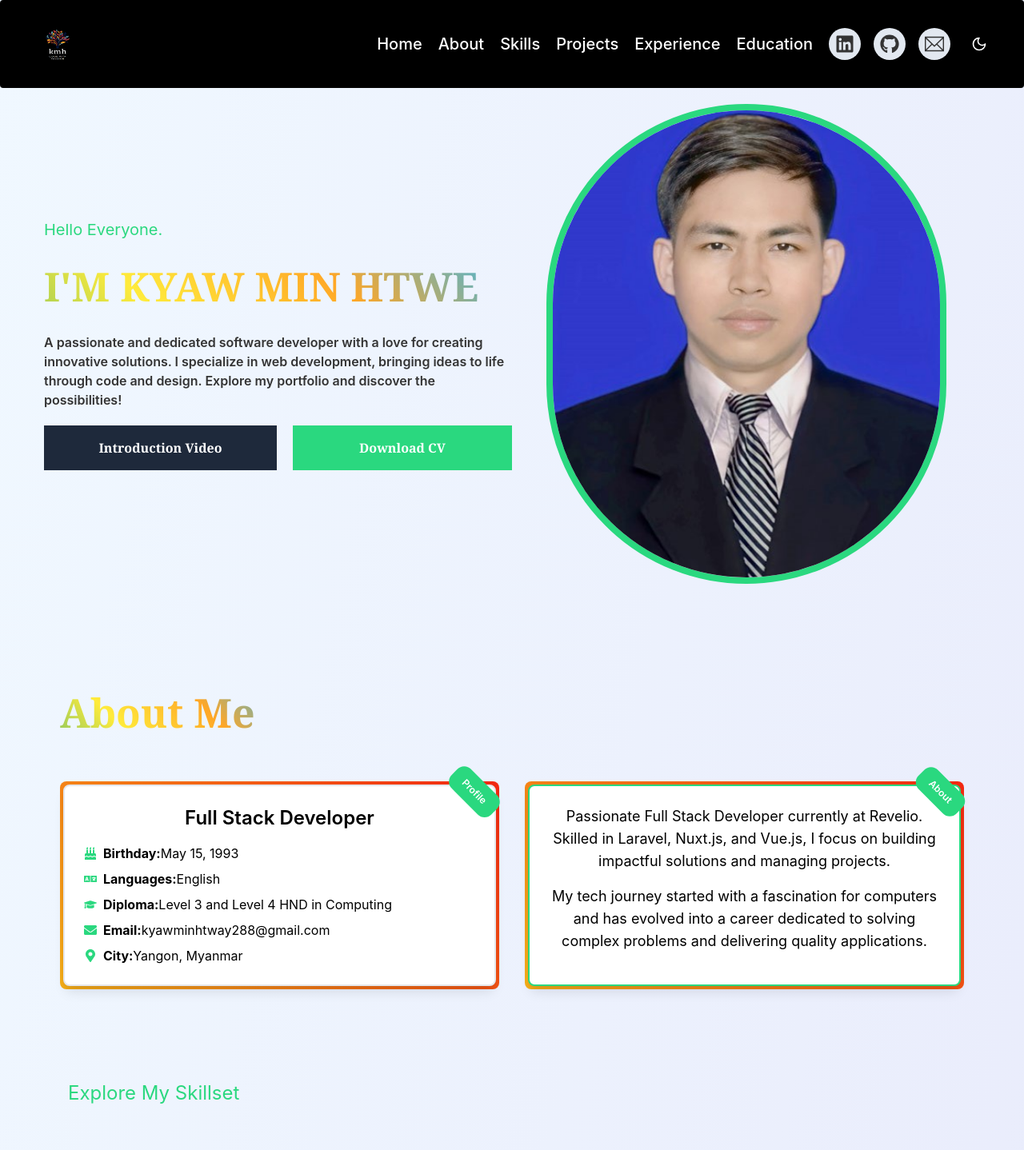
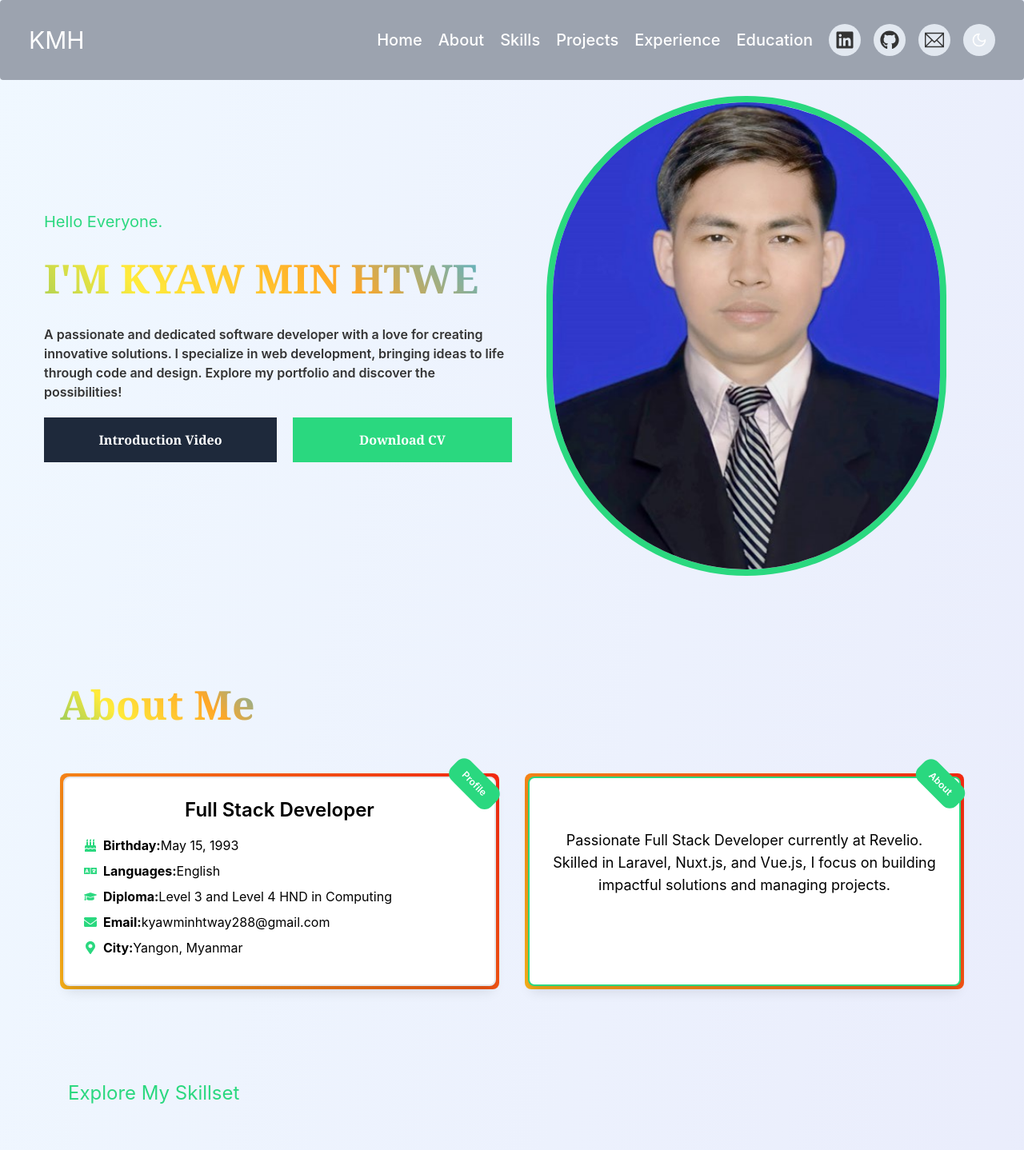
Before and after one commit to kyawminht/portfolio, a React (Create React App) app: page / in a window 1280 px wide. Shown: the top 1438 px of the page at 80% size. Built offline with nearby package versions, Linux system fonts and the light colour scheme.

Commit message:
adjust the responsive

```diff
--- a/public/index.html
+++ b/public/index.html
@@ -2,7 +2,7 @@
 <html lang="en">
   <head>
     <meta charset="utf-8" />
-    <link rel="icon" href="%PUBLIC_URL%/profile.ico" />
+    <link rel="icon" href="./profile.ico" />
     <meta name="viewport" content="width=device-width, initial-scale=1" />
     <meta name="theme-color" content="#000000" />
     <title>Kyaw Min Htwe | Full-Stack Developer Portfolio</title>
@@ -23,7 +23,7 @@
     <meta property="og:type" content="website" />
     <meta property="og:image" content="https://kmh-myan.vercel.app/static/media/pro.0ce4e49bd45c8ca81728.jpg" />
     <link rel="canonical" href="https://kmh-myan.vercel.app/" />
-    <link rel="apple-touch-icon" href="%PUBLIC_URL%/profile.ico" />
+    <link rel="apple-touch-icon" href="./profile.ico" />
 
     <!-- Structured Data -->
     <script type="application/ld+json">
--- a/src/components/About.jsx
+++ b/src/components/About.jsx
@@ -23,7 +23,7 @@ const AboutMe = () => {
           </h4>
         </div>
         <div className="flex flex-col md:flex-row items-center justify-center gap-8">
-          <div className="w-full md:w-1/2 h-[260px]" data-aos="fade-right">
+          <div className="w-full md:w-1/2 h-[270px]" data-aos="fade-right">
             <div className="relative gradient-bg p-1 rounded-lg card-container">
               <div className="bg-white shadow-lg rounded-lg p-6 border-2 card">
                 <div className="badge">
@@ -40,17 +40,14 @@ const AboutMe = () => {
               </div>
             </div>
           </div>
-          <div className="w-full md:w-1/2 h-[260px]" data-aos="fade-left">
+          <div className="w-full md:w-1/2 h-[270px]" >
             <div className="relative gradient-bg p-1 rounded-lg card-container">
               <div className="bg-white shadow-lg rounded-lg p-6 border-2 border-primary card">
                 <div className="badge">
                   About
                 </div>
-                <p className="text-lg mb-4">
+                <p className="text-lg mb-4 py-10">
                   Passionate Full Stack Developer currently at Revelio. Skilled in Laravel, Nuxt.js, and Vue.js, I focus on building impactful solutions and managing projects.
-                </p>
-                <p className="text-lg">
-                  My tech journey started with a fascination for computers and has evolved into a career dedicated to solving complex problems and delivering quality applications.
                 </p>
               </div>
             </div>
--- a/src/components/Nav.jsx
+++ b/src/components/Nav.jsx
@@ -50,10 +50,10 @@ const Nav = () => {
   }, []);
 
   return (
-    <Navbar rounded className={`z-10 rounded md:w-[1170px] xl:w-full ${isSticky ? 'bg-black sticky top-0 shadow-md' : 'bg-black'}`}>
+    <Navbar rounded className={`z-10 rounded md:w-[1170px] xl:w-full ${isSticky ? 'bg-gray-400 sticky top-0 shadow-md' : 'bg-gray-400'}`}>
       <NavbarBrand>
         <span className="self-center whitespace-nowrap text-xl text-white">
-          <img src={Logo} className='w-[70px] h-[50px] rounded-full' alt="" />
+          <p className='text-3xl rounded-full text-white' >KMH</p>
         </span>
       </NavbarBrand>
 
@@ -66,7 +66,7 @@ const Nav = () => {
             smooth={true}
             offset={-70}
             duration={500}
-            className="text-xl text-white cursor-pointer"
+            className="text-xl text-white cursor-pointer text-left"
             activeClass="active"
             spy={true}
             onClick={() => handleNavLinkClick("Home")}
@@ -79,7 +79,7 @@ const Nav = () => {
             smooth={true}
             offset={-70}
             duration={500}
-            className="text-xl text-white cursor-pointer"
+            className="text-xl text-white cursor-pointer  text-left"
             activeClass="active"
             spy={true}
             onClick={() => handleNavLinkClick("About")}
@@ -91,7 +91,7 @@ const Nav = () => {
             smooth={true}
             offset={-70}
             duration={500}
-            className="text-xl text-white cursor-pointer"
+            className="text-xl text-white cursor-pointer  text-left"
             activeClass="active"
             spy={true}
             onClick={() => handleNavLinkClick("Skills")}
@@ -103,7 +103,7 @@ const Nav = () => {
             smooth={true}
             offset={-70}
             duration={500}
-            className="text-xl text-white cursor-pointer"
+            className="text-xl text-white cursor-pointer  text-left"
             activeClass="active"
             spy={true}
             onClick={() => handleNavLinkClick("Projects")}
@@ -115,7 +115,7 @@ const Nav = () => {
             smooth={true}
             offset={-70}
             duration={500}
-            className="text-xl text-white cursor-pointer"
+            className="text-xl text-white cursor-pointer  text-left"
             activeClass="active"
             spy={true}
             onClick={() => handleNavLinkClick("experience")}
@@ -127,24 +127,27 @@ const Nav = () => {
             smooth={true}
             offset={-70}
             duration={500}
-            className="text-xl text-white cursor-pointer"
+            className="text-xl text-white cursor-pointer  text-left"
             activeClass="active"
             spy={true}
             onClick={() => handleNavLinkClick("Education")}
           >
             Education
           </Link>
-          <div className="text-xl flex flex-col sm:flex-row sm:space-x-4 space-y-4 sm:space-y-0 sm:justify-center">
-            <a href={linkedinProfileUrl} target="_blank" rel="noopener noreferrer" className="rounded-full bg-slate-200 w-[40px] h-[40px] hover:scale-110 transition-all cursor-pointer flex items-center justify-center p-2">
+          <div className="text-xl flex flex-row justify-start gap-x-4">
+                <a href={linkedinProfileUrl} target="_blank" rel="noopener noreferrer"
+                  className="rounded-full bg-slate-200 w-[40px] h-[40px] hover:scale-110 transition-all cursor-pointer flex items-center justify-center p-2">
                   <FaLinkedin className="text-2xl" />
                 </a>
-            <a href={gitHubProfileUrl} target="_blank" rel="noopener noreferrer" className="rounded-full bg-slate-200 hover:scale-110 transition-all cursor-pointer flex items-center justify-center p-2  w-[40px] h-[40px]">
+                <a href={gitHubProfileUrl} target="_blank" rel="noopener noreferrer"
+                  className="rounded-full bg-slate-200 w-[40px] h-[40px] hover:scale-110 transition-all cursor-pointer flex items-center justify-center p-2">
                   <FaGithub className="text-2xl" />
                 </a>
-            <div className="rounded-full bg-slate-200 hover:scale-110 transition-all cursor-pointer flex items-center justify-center p-2  w-[40px] h-[40px]">
-              <TfiEmail className='text-2xl' onClick={handleClick} />
+                <div className="rounded-full bg-slate-200 w-[40px] h-[40px] hover:scale-110 transition-all cursor-pointer flex items-center justify-center p-2">
+                  <TfiEmail className="text-2xl" onClick={handleClick} />
                 </div>
-            <label className="relative inline-flex items-center cursor-pointer flex items-center justify-center p-2  w-[40px] h-[40px]" onClick={toggleMode}>
+                <label className="rounded-full bg-slate-200 w-[40px] h-[40px] hover:scale-110 transition-all cursor-pointer flex items-center justify-center p-2"
+                      onClick={toggleMode}>
                   {isDarkMode ? (
                     <Sun className="text-yellow-500" size={20} />
                   ) : (
@@ -153,6 +156,7 @@ const Nav = () => {
                 </label>
               </div>
 
+
         </div>
       </NavbarCollapse>
     </Navbar>
```
Lines whose indentation alone changed are shown as unchanged.
